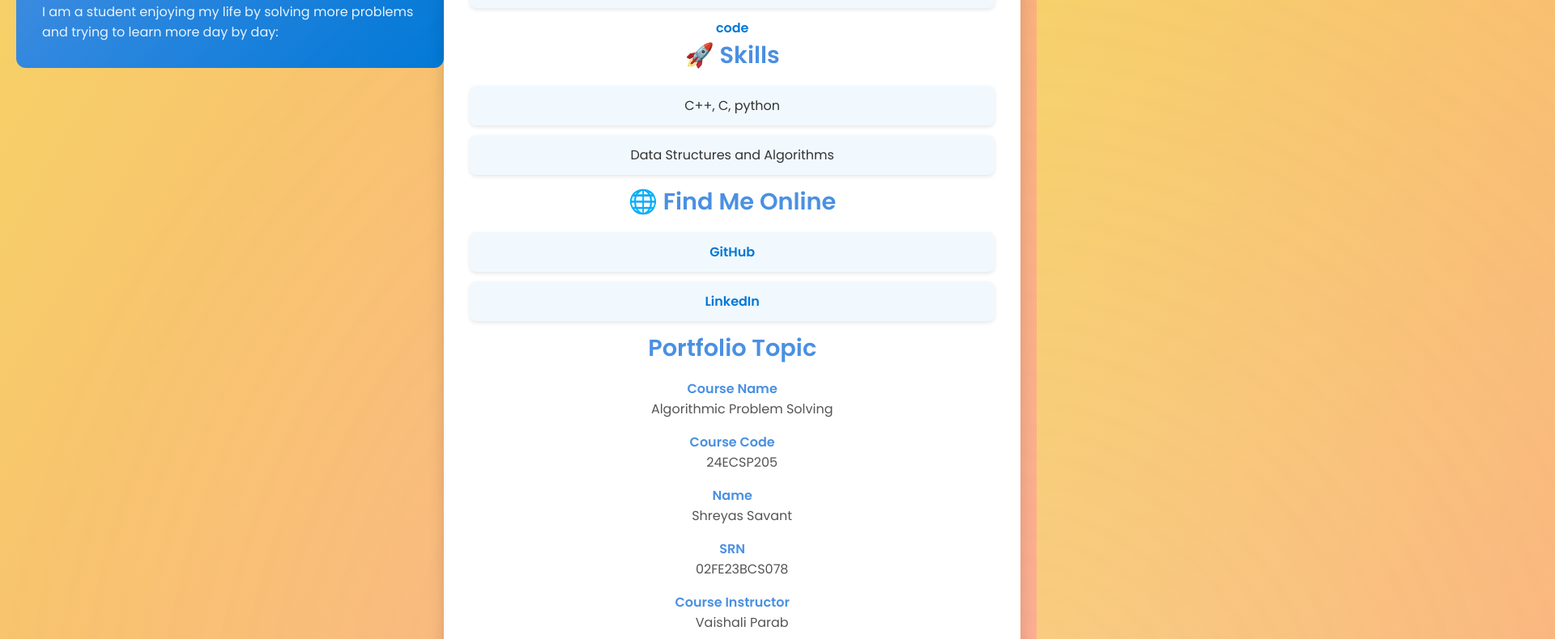
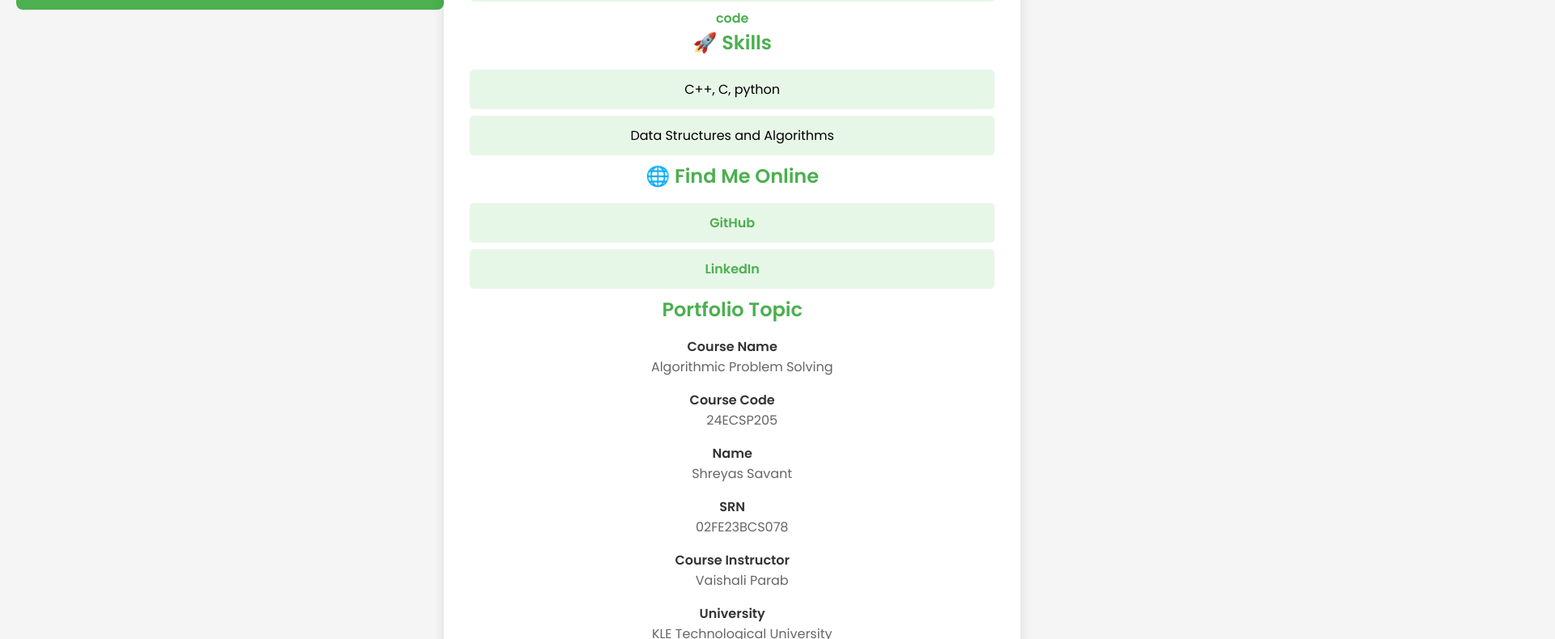
Before and after one commit to Shreyasshreyas10/portfolio.github.io, a plain HTML site: page index.html in a window 1280 px wide. Shown: the part 186-976 px from the top of the page at 81% size, 1920 px wide, since content can reach past the window. Drawn offline with Linux system fonts and the light colour scheme.

Commit message:
Update style.css

```diff
--- a/style.css
+++ b/style.css
@@ -8,71 +8,49 @@
 /* Global Styles */
 body {
     font-family: 'Poppins', sans-serif;
-    background: linear-gradient(120deg, #f6d365, #fda085);
-    color: #333;
+    background-color: #f5f5f5;
     margin: 0;
-    padding: 20px;
+    padding: 20px; /* Adding padding to the body to prevent sticking at the top */
     display: flex;
     justify-content: center;
-    align-items: flex-start;
+    align-items: flex-start; /* Aligns content towards the top */
     min-height: 100vh;
-    overflow: hidden; /* Prevent scrolling due to animations */
-    position: relative;
-}
-
-/* Background Animation */
-body::before {
-    content: '';
-    position: absolute;
-    top: -50px;
-    left: -50px;
-    width: 200%;
-    height: 200%;
-    background: radial-gradient(circle, rgba(255, 255, 255, 0.15), transparent 70%);
-    animation: animate-bg 6s infinite linear;
-    z-index: 0;
 }
 
 /* Main Container */
 section {
-    background: #fff;
+    background-color: white;
     padding: 2rem;
     width: 90%;
     max-width: 800px;
-    box-shadow: 0 6px 20px rgba(0, 0, 0, 0.15);
-    border-radius: 12px;
+    box-shadow: 0 4px 15px rgba(0, 0, 0, 0.1);
+    border-radius: 8px;
     text-align: center;
-    margin-top: 30px;
-    position: relative;
-    z-index: 1;
+    margin-top: 30px; /* Adding margin to ensure there's space from the top */
 }
 
 /* Header */
 header {
-    background: linear-gradient(135deg, #4a90e2, #0078d7);
+    background-color: #4CAF50;
     color: white;
     padding: 2rem;
-    border-radius: 12px;
+    border-radius: 8px;
     margin-bottom: 1.5rem;
 }
 
 header h1 {
-    font-size: 2.5rem;
+    font-size: 2rem;
     margin: 0;
-    font-weight: 600;
 }
 
 header p {
     margin: 1rem 0 0;
-    font-size: 1rem;
-    opacity: 0.9;
 }
 
 /* Section Titles */
 h2 {
-    color: #4a90e2;
+    color: #4CAF50;
     margin-bottom: 1rem;
-    font-size: 1.8rem;
 }
 
 /* List Items */
@@ -82,53 +60,42 @@ ul {
 }
 
 ul li {
-    background-color: #f1f9ff;
-    margin-bottom: 0.75rem;
+    background-color: #e7f7e7;
+    margin-bottom: 0.5rem;
     padding: 0.75rem;
-    border-radius: 8px;
-    box-shadow: 0 2px 5px rgba(0, 0, 0, 0.1);
-    transition: transform 0.2s ease, background-color 0.3s ease;
-}
-
-ul li:hover {
-    background-color: #e0f0ff;
-    transform: scale(1.02);
+    border-radius: 5px;
 }
 
 /* Links */
 a {
-    color: #0078d7;
+    color: #4CAF50;
     text-decoration: none;
     font-weight: bold;
-    transition: color 0.3s ease;
 }
 
 a:hover {
     text-decoration: underline;
-    color: #005bb5;
 }
 
 /* Definition List */
 dl dt {
     font-weight: bold;
-    color: #4a90e2;
+    color: #333;
     margin-top: 1rem;
 }
 
 dl dd {
     margin-left: 1.5rem;
-    color: #555;
+    color: #666;
 }
 
 /* Blockquote */
 blockquote {
     font-style: italic;
     color: #555;
-    border-left: 4px solid #4a90e2;
+    border-left: 4px solid #4CAF50;
     padding-left: 1rem;
     margin-top: 2rem;
-    background: rgba(74, 144, 226, 0.1);
-    border-radius: 4px;
 }
 
 /* Responsive Design */
@@ -140,21 +107,4 @@ blockquote {
     header {
         padding: 1.5rem;
     }
-
-    header h1 {
-        font-size: 2rem;
-    }
 }
-
-/* Keyframes for Background Animation */
-@keyframes animate-bg {
-    0% {
-        transform: translate(0, 0);
-    }
-    50% {
-        transform: translate(-50px, -50px);
-    }
-    100% {
-        transform: translate(0, 0);
-    }
-}
```
